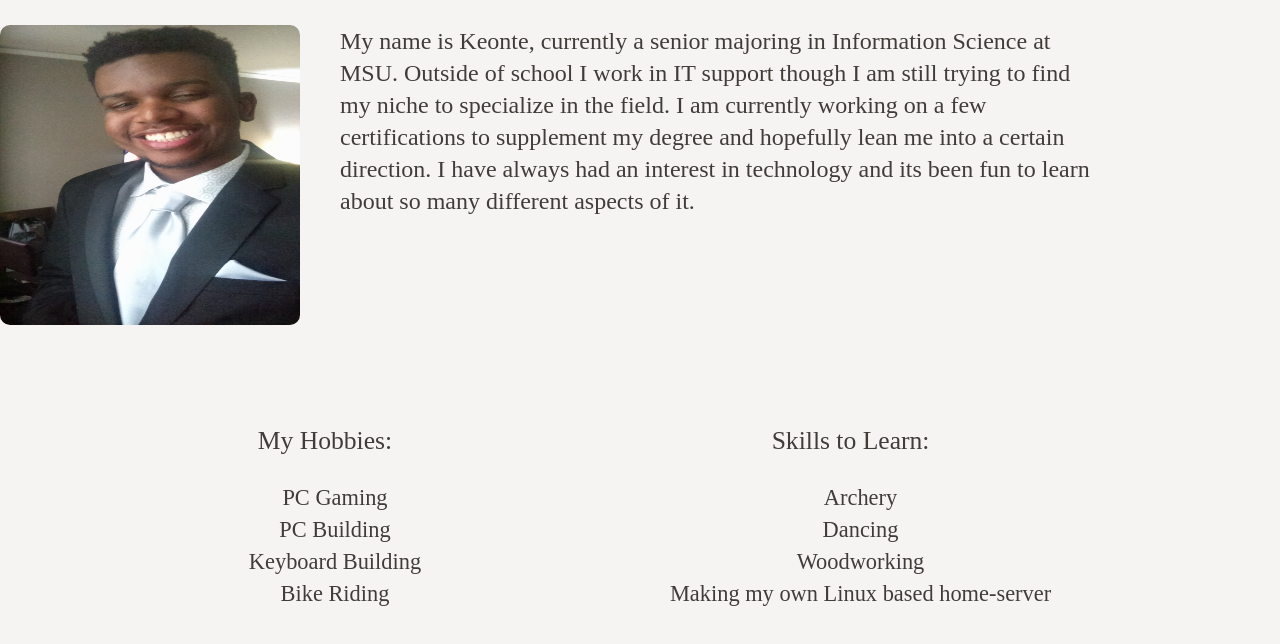
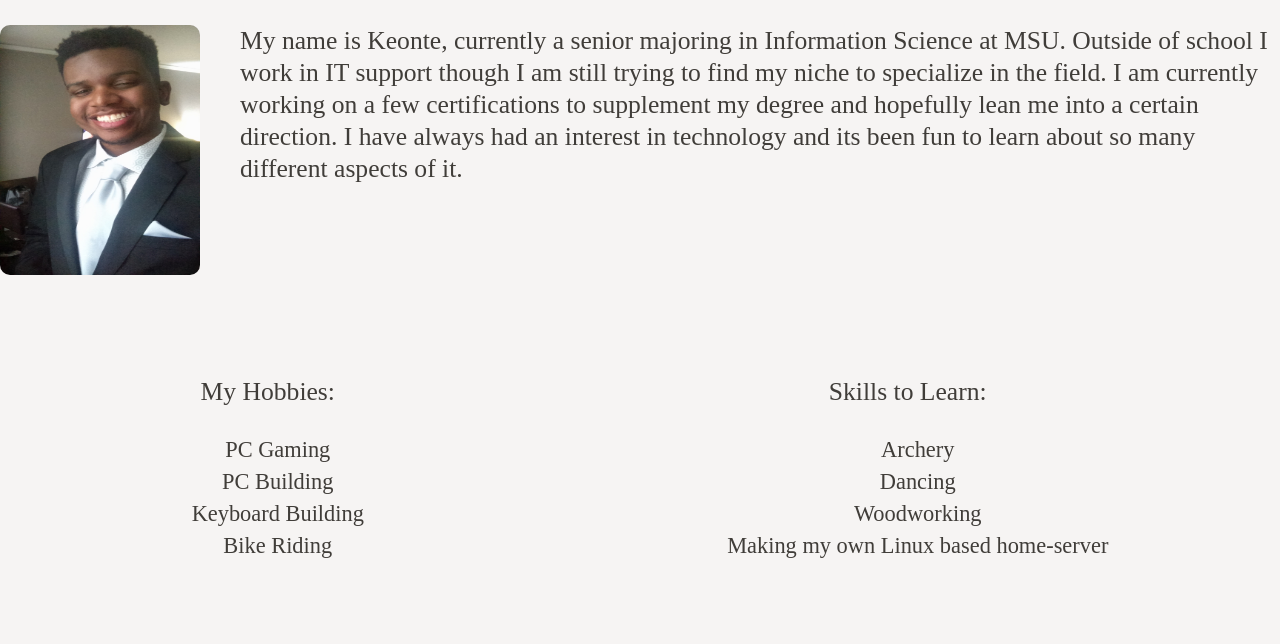
Before and after one commit to KMitch988/mi349_blog, a plain HTML site: page about.html in a window 1280 px wide. Shown: the part 128-772 px from the top of the page. Drawn offline with Linux system fonts and the light colour scheme.

Commit message:
More changes to uniformity

```diff
--- a/style.css
+++ b/style.css
@@ -160,8 +160,8 @@ td,th{
 
 #introduction img{
     float: left;
-    width: 300px;
-    height: 300px;
+    width: 200px;
+    height: 250px;
     border-radius: 10px;
     margin-right: 40px;
 }
@@ -169,16 +169,16 @@ td,th{
     text-align: center;
 }
 #introduction .start{
-    font-size: 1.5em;
+    font-size: 1.6em;
     text-align: left;
-    width: 1100px;
-    height: 350px;
+    width: 1280px;
+    height: 300px;
 }
 
 #introduction .hobbies_skills{
     display: flex;
     flex-direction: row;
-    justify-content: space-evenly;
+    justify-content: space-around;
 
 }
 #introduction .hobbies_skills p{
```
